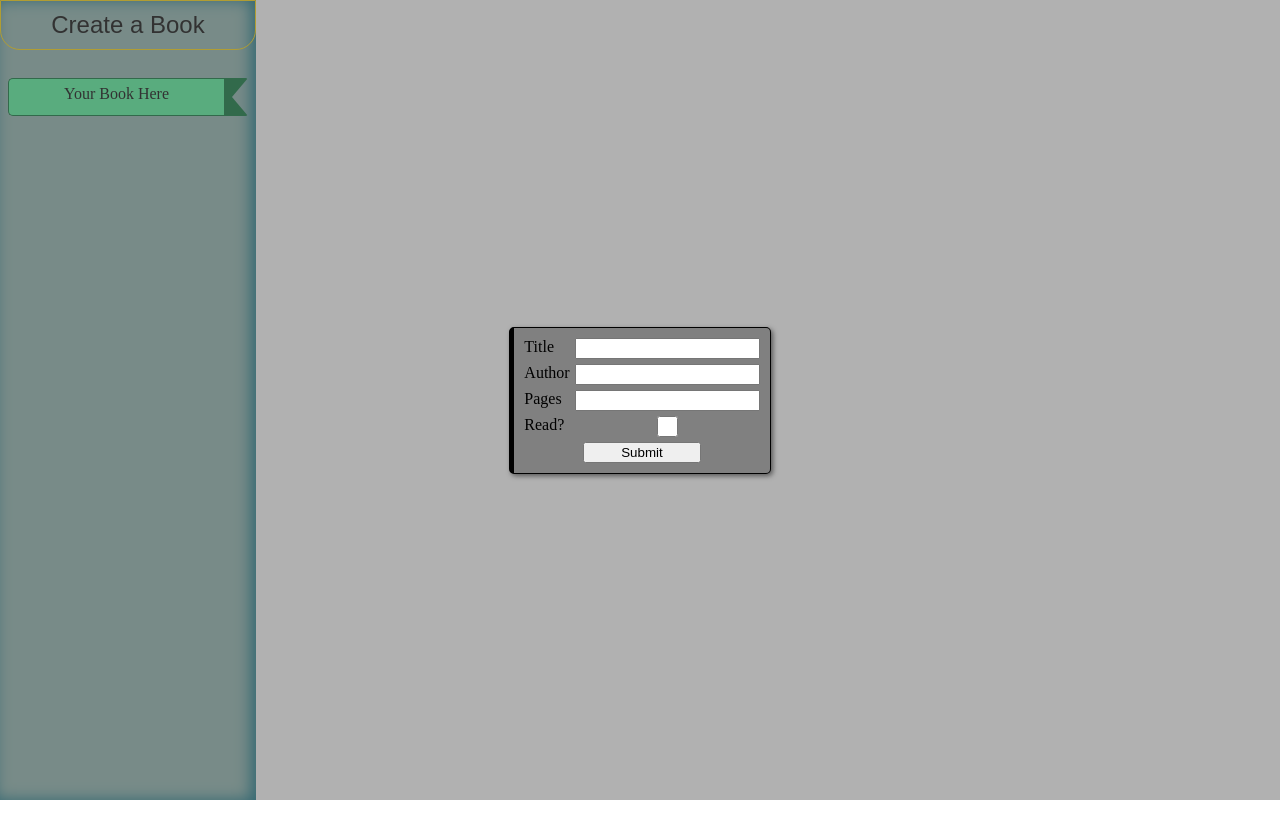
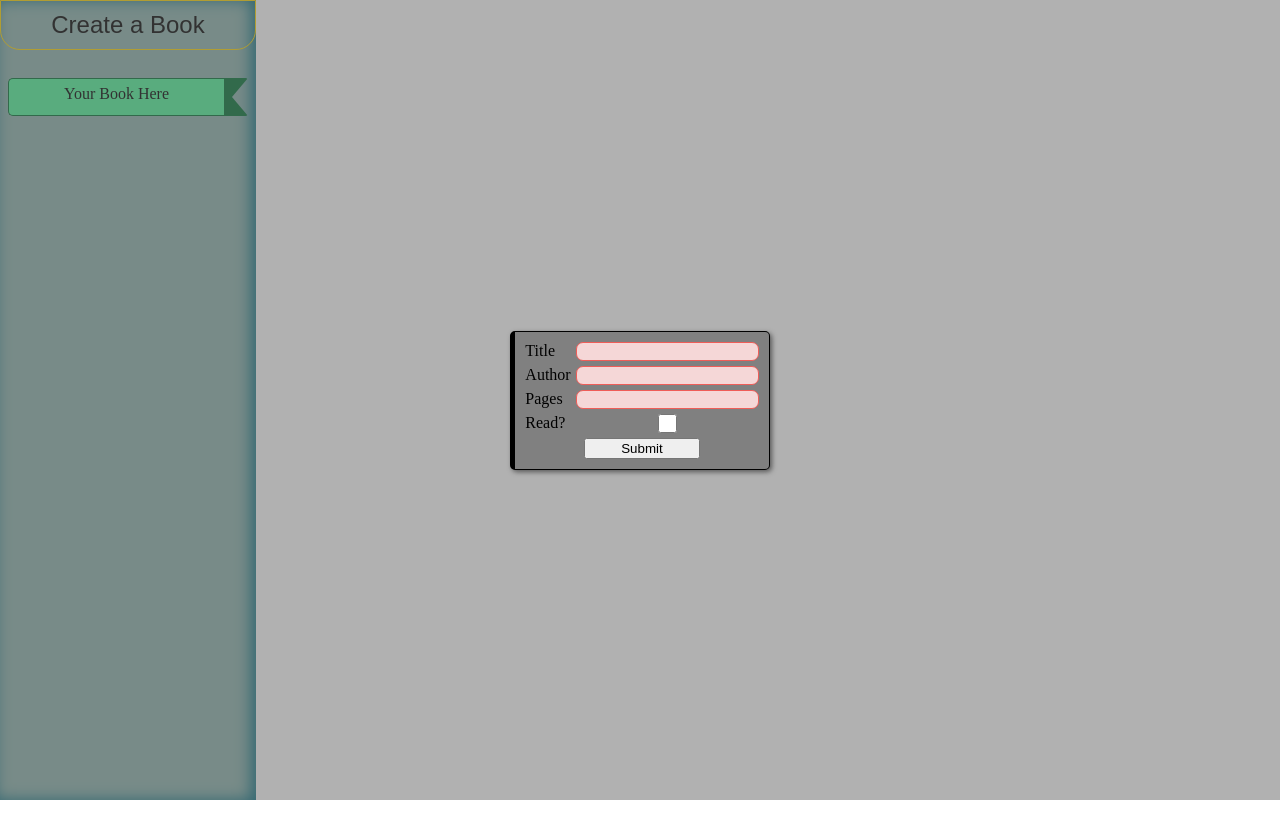
Before and after one commit to IwearSILLYhats/Library, a plain HTML site: page index.html in a window 1280 px wide. Both pictures are taken after a click on the button "Create a Book". Drawn offline with Linux system fonts and the light colour scheme.

Commit message:
Added form validation and fixed missing page nums

```diff
--- a/index.html
+++ b/index.html
@@ -31,21 +31,21 @@
 
 <div class="popup">
 
-    <div class="popupForm">
+    <form class="popupForm">
         <label for="title">Title</label>
-        <input type="text" id="title" name="title">
+        <input type="text" id="title" name="title" required placeholder=" ">
 
         <label for="author">Author</label>
-        <input type="text" id="author" name="author">
+        <input type="text" id="author" name="author" required placeholder=" ">
 
         <label for="pages">Pages</label>
-        <input type="text" id="pages" name="pages">
+        <input type="text" id="pages" name="pages" required placeholder=" ">
 
         <label for="read">Read?</label>
         <input type="checkbox" id="read" name="read">
 
-        <button type="button">Submit</button>
-    </div>
+        <button type="submit">Submit</button>
+    </form>
 
 </div>
 
--- a/library.css
+++ b/library.css
@@ -41,6 +41,19 @@ body{
     border-color: black;
     padding: 10px;
     border-radius: 5px;
+}
+.popupForm input{
+    outline: none;
+    border-radius: 7px;
+    border: 1px solid;
+}
+.popupForm input:invalid{
+    border-color: #EF5D58;
+    background-color: #f5d7d7;
+}
+.popupForm.error input[value=""]::placeholder{
+    display:initial;
+
 }
 .popupForm button{
     width: 50%;
--- a/library.js
+++ b/library.js
@@ -61,10 +61,15 @@ function addBookToLibrary() {
 
   let checkRead = document.getElementById('read').checked;
 
+  if(bookInfo[0] && bookInfo[1] && bookInfo[2]){
   let newBook = new Book(bookInfo[0], bookInfo[1], bookInfo[2], checkRead);
 
   myLibrary.push(newBook);
   updateNav();
+  }
+  else{
+
+  }
 
 }
 
@@ -109,7 +114,7 @@ function openBook (index){
   let read = arrayIndex.read ? 'I have totally read this' : 'I have not read this, yet';
 
   let info = document.createElement('h5');
-      info.textContent = `${title.textContent} by ${author.textContent}, ${pages.textContent} pages, and ${read}.`;
+      info.textContent = `${title.textContent} by ${author.textContent}, ${arrayIndex.pages} pages, and ${read}.`;
       content.appendChild(info);
 
   let summary = document.createElement('p');
@@ -137,3 +142,4 @@ window.onclick = function(event) {
   }
 
   submit.onclick = addBookToLibrary;
+  popupForm.onsubmit = function(e) { e.preventDefault();};
```
